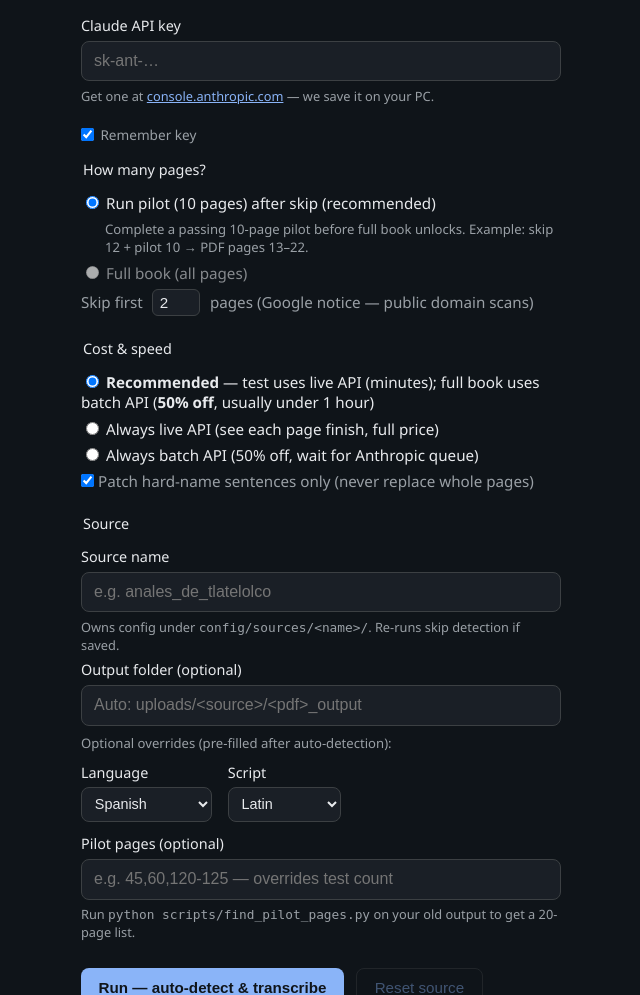
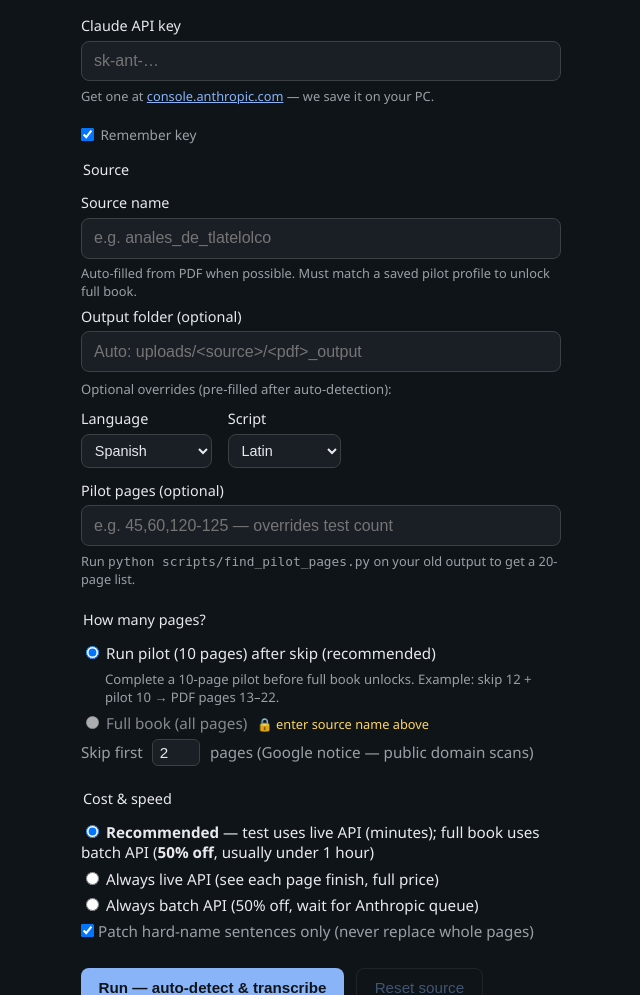
Before and after one commit to angryhephilump-tech/ocr-book-pipeline, a Flask app: page / in a window 1280 px wide. Shown: the part 337-1332 px from the top of the page, without its empty margins (319-959 px from the left). Run offline with Flask 3, Linux system fonts and the light colour scheme.

Commit message:
Fix full-book unlock: match source from PDF name and show lock reason.
Move source name above page count, auto-fill anales_de_tlatelolco from copyright PDF stem, unlock after 10-page pilot saved.

Co-authored-by: Cursor <cursoragent@cursor.com>

```diff
--- a/pdf_transcribe_integrity.py
+++ b/pdf_transcribe_integrity.py
@@ -396,14 +396,76 @@ def load_source_pages_processed(slug: str) -> int:
         return 0
 
 
+def resolve_source_slug_hint(hint: str) -> str:
+    """
+    Map PDF filename / user input to a saved source slug.
+    e.g. anales_de_tlatelolco_copyright → anales_de_tlatelolco when that config exists.
+    """
+    raw = slugify_source_name(hint)
+    if not raw:
+        return ""
+    config_dir = CONFIG_DIR / "sources"
+    if (config_dir / f"{raw}.json").is_file():
+        return raw
+    candidates = [raw]
+    for suffix in ("_copyright", "_scan", "_ocr", "_transcribe", "_output"):
+        if raw.endswith(suffix):
+            candidates.append(raw[: -len(suffix)])
+    if config_dir.is_dir():
+        for path in config_dir.glob("*.json"):
+            slug = path.stem
+            for cand in candidates:
+                if cand == slug or cand in slug or slug in cand:
+                    return slug
+    return raw
+
+
+def list_saved_sources() -> list[dict]:
+    """All config/sources/*.json profiles with pilot progress."""
+    out: list[dict] = []
+    config_dir = CONFIG_DIR / "sources"
+    if not config_dir.is_dir():
+        return out
+    for path in sorted(config_dir.glob("*.json")):
+        try:
+            data = json.loads(path.read_text(encoding="utf-8"))
+        except (json.JSONDecodeError, OSError):
+            continue
+        slug = data.get("source_name") or path.stem
+        pages = int(data.get("pages_processed") or 0)
+        out.append(
+            {
+                "source_name": slug,
+                "pages_processed": pages,
+                "pilot_complete": pages >= PILOT_PAGE_THRESHOLD,
+                "full_book_unlocked": pages >= PILOT_PAGE_THRESHOLD,
+            }
+        )
+    return out
+
+
 def pilot_gate_status(source_name: str) -> dict:
-    slug = slugify_source_name(source_name)
+    slug = resolve_source_slug_hint(source_name)
     pages = load_source_pages_processed(slug)
+    unlocked = pages >= PILOT_PAGE_THRESHOLD
+    reason = ""
+    if not slug:
+        reason = "Enter a source name in the Source section below."
+    elif not unlocked:
+        reason = (
+            f"Run a 10-page pilot for {slug!r} first "
+            f"({pages}/{PILOT_PAGE_THRESHOLD} pages in saved config)."
+        )
+    else:
+        resolved = " (matched saved profile)" if slug != slugify_source_name(source_name) else ""
+        reason = f"Pilot complete — {pages} pages processed{resolved}."
     return {
         "source_name": slug,
+        "resolved_from": slugify_source_name(source_name),
         "pages_processed": pages,
-        "pilot_complete": pages >= PILOT_PAGE_THRESHOLD,
-        "full_book_unlocked": pages >= PILOT_PAGE_THRESHOLD,
+        "pilot_complete": unlocked,
+        "full_book_unlocked": unlocked,
+        "unlock_reason": reason,
     }
 
 
@@ -557,10 +619,11 @@ def evaluate_pilot_checks(work_dir: Path, state: dict, stats: dict | None = None
     pages_this_run = int((stats or {}).get("total_pages") or 0)
     historical = load_source_pages_processed(slug)
     pilot_pages = max(pages_this_run, historical)
+    # Full book unlocks after 10-page pilot is saved; checklist reds are advisory.
     return {
         "all_passed": all_pass,
         "pilot_complete": pilot_pages >= PILOT_PAGE_THRESHOLD,
-        "full_book_unlocked": all_pass and pilot_pages >= PILOT_PAGE_THRESHOLD,
+        "full_book_unlocked": pilot_pages >= PILOT_PAGE_THRESHOLD,
         "checks": [
             {
                 "name": c.name,
--- a/pdf_transcribe_ui.py
+++ b/pdf_transcribe_ui.py
@@ -114,9 +114,11 @@ def create_app() -> Flask:
     def api_key_status():
         status = pdf_transcribe.api_key_status()
         status["app_version"] = 6
+        from pdf_transcribe_integrity import list_saved_sources
         from pdf_transcribe_lang import list_source_ids
 
         status["source_ids"] = list_source_ids()
+        status["sources"] = list_saved_sources()
         return jsonify(status)
 
     @app.route("/api/save-key", methods=["POST"])
--- a/static/pdf_transcribe.js
+++ b/static/pdf_transcribe.js
@@ -14,6 +14,8 @@ const pilotPanel = document.getElementById("pilot-panel");
 const pilotChecks = document.getElementById("pilot-checks");
 const pilotUnlockMsg = document.getElementById("pilot-unlock-msg");
 const sourceNameInput = document.getElementById("source-name");
+const fullUnlockHint = document.getElementById("full-unlock-hint");
+let knownSources = [];
 const progressPanel = document.getElementById("progress-panel");
 const confirmPanel = document.getElementById("confirm-panel");
 const profileLines = document.getElementById("profile-lines");
@@ -108,6 +110,7 @@ async function loadKeyStatus() {
     syncProcessingModeUi(data.processing_mode);
     syncSpotCheckUi(data.spot_check_enabled);
     syncSourceUi(data);
+    knownSources = data.sources || [];
     if (data.saved) {
       showKeyForm(false);
       document.getElementById("key-hint").textContent = data.hint || "saved";
@@ -129,6 +132,10 @@ async function loadKeyStatus() {
     }
     showKeyForm(true);
   }
+  if (fileInput.files[0]) {
+    applySourceNameFromPdf(fileInput.files[0].name);
+  }
+  await refreshPilotGate();
 }
 
 changeKeyBtn.addEventListener("click", () => {
@@ -173,20 +180,62 @@ function updateWorkDirHint() {
   }
 }
 
+function guessSourceNameFromPdf(filename) {
+  const stem = slugifySourceName((filename || "").replace(/\.pdf$/i, ""));
+  if (!stem) return "";
+  for (const suffix of ["_copyright", "_scan", "_ocr", "_transcribe", "_output"]) {
+    if (stem.endsWith(suffix)) {
+      const trimmed = stem.slice(0, -suffix.length);
+      if (knownSources.some((s) => s.source_name === trimmed)) return trimmed;
+    }
+  }
+  const hit = knownSources.find(
+    (s) => stem.includes(s.source_name) || s.source_name.includes(stem)
+  );
+  if (hit) return hit.source_name;
+  return stem;
+}
+
+function applySourceNameFromPdf(filename) {
+  if (!sourceNameInput || (sourceNameInput.value || "").trim()) return;
+  const guess = guessSourceNameFromPdf(filename);
+  if (guess) {
+    sourceNameInput.value = guess;
+    refreshPilotGate();
+    updateWorkDirHint();
+  }
+}
+
 async function refreshPilotGate() {
+  if (!modeFull) return;
   const src = (sourceNameInput?.value || "").trim();
-  if (!src || !modeFull) return;
+  if (!src) {
+    modeFull.disabled = true;
+    if (fullLock) {
+      fullLock.classList.remove("hidden");
+      fullLock.textContent = "🔒 enter source name above";
+    }
+    if (fullUnlockHint) fullUnlockHint.textContent = "";
+    return;
+  }
   try {
     const res = await fetch(`/api/pilot-status?source_name=${encodeURIComponent(src)}`);
     const data = await parseApiResponse(res);
     const unlocked = data.full_book_unlocked;
     modeFull.disabled = !unlocked;
-    if (fullLock) fullLock.classList.toggle("hidden", unlocked);
+    if (fullLock) {
+      fullLock.classList.toggle("hidden", unlocked);
+      if (!unlocked) fullLock.textContent = "🔒 pilot required";
+    }
+    if (fullUnlockHint) {
+      fullUnlockHint.textContent = data.unlock_reason || "";
+    }
     if (!unlocked && modeFull.checked) {
       document.getElementById("mode-test").checked = true;
     }
   } catch (_) {
     modeFull.disabled = true;
+    if (fullLock) fullLock.classList.remove("hidden");
   }
 }
 
@@ -235,7 +284,6 @@ workDirInput?.addEventListener("input", updateWorkDirHint);
 fileInput.addEventListener("change", updateWorkDirHint);
 
 loadKeyStatus();
-refreshPilotGate();
 
 function setFile(file) {
   if (!file) return;
@@ -243,6 +291,7 @@ function setFile(file) {
   dt.items.add(file);
   fileInput.files = dt.files;
   fileName.textContent = file.name;
+  applySourceNameFromPdf(file.name);
 }
 
 document.getElementById("pick").addEventListener("click", (e) => {
@@ -253,7 +302,10 @@ document.getElementById("pick").addEventListener("click", (e) => {
 drop.addEventListener("click", () => fileInput.click());
 
 fileInput.addEventListener("change", () => {
-  if (fileInput.files[0]) fileName.textContent = fileInput.files[0].name;
+  if (fileInput.files[0]) {
+    fileName.textContent = fileInput.files[0].name;
+    applySourceNameFromPdf(fileInput.files[0].name);
+  }
 });
 
 ["dragenter", "dragover"].forEach((ev) => {
--- a/templates/pdf_transcribe.html
+++ b/templates/pdf_transcribe.html
@@ -72,38 +72,12 @@
 
 
 
-      <fieldset class="mode">
-
-        <legend>How many pages?</legend>
-
-        <label><input type="radio" name="mode" value="test" id="mode-test" checked> <span id="pilot-label">Run pilot (10 pages)</span> after skip (recommended)</label>
-        <p class="hint">Complete a passing 10-page pilot before full book unlocks. Example: skip 12 + pilot 10 → PDF pages 13–22.</p>
-
-        <label class="pilot-locked"><input type="radio" name="mode" value="full" id="mode-full" disabled> <span id="full-label">Full book (all pages)</span> <span class="lock-badge hidden" id="full-lock">🔒 pilot required</span></label>
-        <label class="remember skip-front">
-          Skip first
-          <input type="number" name="skip_front_pages" id="skip-front-pages" value="2" min="0" max="30" title="Google Books notice pages at the start">
-          pages (Google notice — public domain scans)
-        </label>
-      </fieldset>
-
-      <fieldset class="mode processing-mode">
-        <legend>Cost &amp; speed</legend>
-        <label><input type="radio" name="processing_mode" value="auto" checked> <strong>Recommended</strong> — test uses live API (minutes); full book uses batch API (<strong>50% off</strong>, usually under 1 hour)</label>
-        <label><input type="radio" name="processing_mode" value="realtime"> Always live API (see each page finish, full price)</label>
-        <label><input type="radio" name="processing_mode" value="batch"> Always batch API (50% off, wait for Anthropic queue)</label>
-        <label class="remember">
-          <input type="checkbox" name="spot_check" value="1" id="spot-check" checked>
-          Patch hard-name sentences only (never replace whole pages)
-        </label>
-      </fieldset>
-
       <fieldset class="mode source-config">
         <legend>Source</legend>
         <label class="field">
           <span>Source name</span>
           <input type="text" name="source_name" id="source-name" placeholder="e.g. anales_de_tlatelolco" required>
-          <small>Owns config under <code>config/sources/&lt;name&gt;/</code>. Re-runs skip detection if saved.</small>
+          <small>Auto-filled from PDF when possible. Must match a saved pilot profile to unlock full book.</small>
         </label>
         <label class="field">
           <span>Output folder (optional)</span>
@@ -143,7 +117,32 @@
         </label>
       </fieldset>
 
+      <fieldset class="mode">
 
+        <legend>How many pages?</legend>
+
+        <label><input type="radio" name="mode" value="test" id="mode-test" checked> <span id="pilot-label">Run pilot (10 pages)</span> after skip (recommended)</label>
+        <p class="hint">Complete a 10-page pilot before full book unlocks. Example: skip 12 + pilot 10 → PDF pages 13–22.</p>
+
+        <label class="pilot-locked"><input type="radio" name="mode" value="full" id="mode-full"> <span id="full-label">Full book (all pages)</span> <span class="lock-badge" id="full-lock">🔒 enter source name</span></label>
+        <p class="hint" id="full-unlock-hint"></p>
+        <label class="remember skip-front">
+          Skip first
+          <input type="number" name="skip_front_pages" id="skip-front-pages" value="2" min="0" max="30" title="Google Books notice pages at the start">
+          pages (Google notice — public domain scans)
+        </label>
+      </fieldset>
+
+      <fieldset class="mode processing-mode">
+        <legend>Cost &amp; speed</legend>
+        <label><input type="radio" name="processing_mode" value="auto" checked> <strong>Recommended</strong> — test uses live API (minutes); full book uses batch API (<strong>50% off</strong>, usually under 1 hour)</label>
+        <label><input type="radio" name="processing_mode" value="realtime"> Always live API (see each page finish, full price)</label>
+        <label><input type="radio" name="processing_mode" value="batch"> Always batch API (50% off, wait for Anthropic queue)</label>
+        <label class="remember">
+          <input type="checkbox" name="spot_check" value="1" id="spot-check" checked>
+          Patch hard-name sentences only (never replace whole pages)
+        </label>
+      </fieldset>
 
       <div class="actions">
 
@@ -235,7 +234,7 @@
 
   </main>
 
-  <script src="/static/pdf_transcribe.js?v=9"></script>
+  <script src="/static/pdf_transcribe.js?v=10"></script>
 
 </body>
 
```
Also changed, not shown: scripts/test_transcribe_logic.py (+8 -0 lines).
